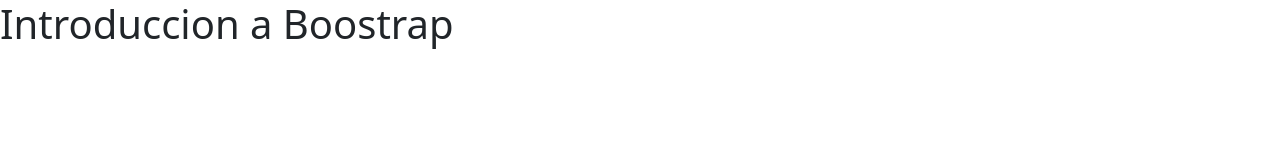
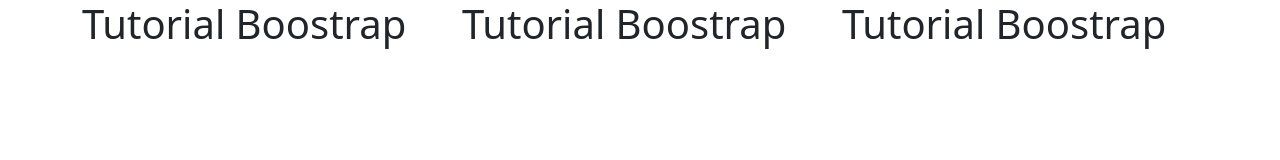
Before and after one commit to villalbapaezmiguel/PracticaLaboratorio3, a plain HTML site: page TutorialBoostrap/index.html in a window 1280 px wide. Drawn offline with nearby package versions, Linux system fonts and the light colour scheme.

Commit message:
nuevos cambios , viendo Boostrap

```diff
--- a/TutorialBoostrap/index.html
+++ b/TutorialBoostrap/index.html
@@ -1,16 +1,30 @@
 <!DOCTYPE html>
 <html lang="en">
+
 <head>
     <meta charset="UTF-8">
     <meta name="viewport" content="width=device-width, initial-scale=1.0">
     <title>Document</title>
     <!-- -->
-    <link href="https://cdn.jsdelivr.net/npm/bootstrap@5.3.3/dist/css/bootstrap.min.css"
-    rel="stylesheet"
-    integrity="sha384-QWTKZyjpPEjISv5WaRU9OFeRpok6YctnYmDr5pNlyT2bRjXh0JMhjY6hW+ALEwIH"
-    crossorigin="anonymous">
+    <link href="https://cdn.jsdelivr.net/npm/bootstrap@5.3.3/dist/css/bootstrap.min.css" rel="stylesheet" integrity="sha384-QWTKZyjpPEjISv5WaRU9OFeRpok6YctnYmDr5pNlyT2bRjXh0JMhjY6hW+ALEwIH" crossorigin="anonymous">
 </head>
+
 <body>
-    <h1>Introduccion a Boostrap</h1>
+    <div class="container">
+        <div class="row">
+            <div class="col-sm-12 col-md-4 col-ig-4"><!--Para las pantallas md quiero un espacio de 4-->
+                <h1>Tutorial Boostrap</h1>
+            </div>
+            <div class="col-sm-12 col-md-4 col-ig-4"><!--Para las pantallas md quiero un espacio de 4-->
+                <h1>Tutorial Boostrap</h1>
+            </div>
+            <div class="col-sm-12 col-md-4 col-ig-4"><!--Para las pantallas md quiero un espacio de 4-->
+                <h1>Tutorial Boostrap</h1>
+            </div>
+        </div>
+    </div>
+
+
 </body>
+
 </html>
```
Also changed, not shown: TutorialBoostrap/interfaz.html (added, +12 -0 lines), TutorialBoostrap/Teoria.txt.
